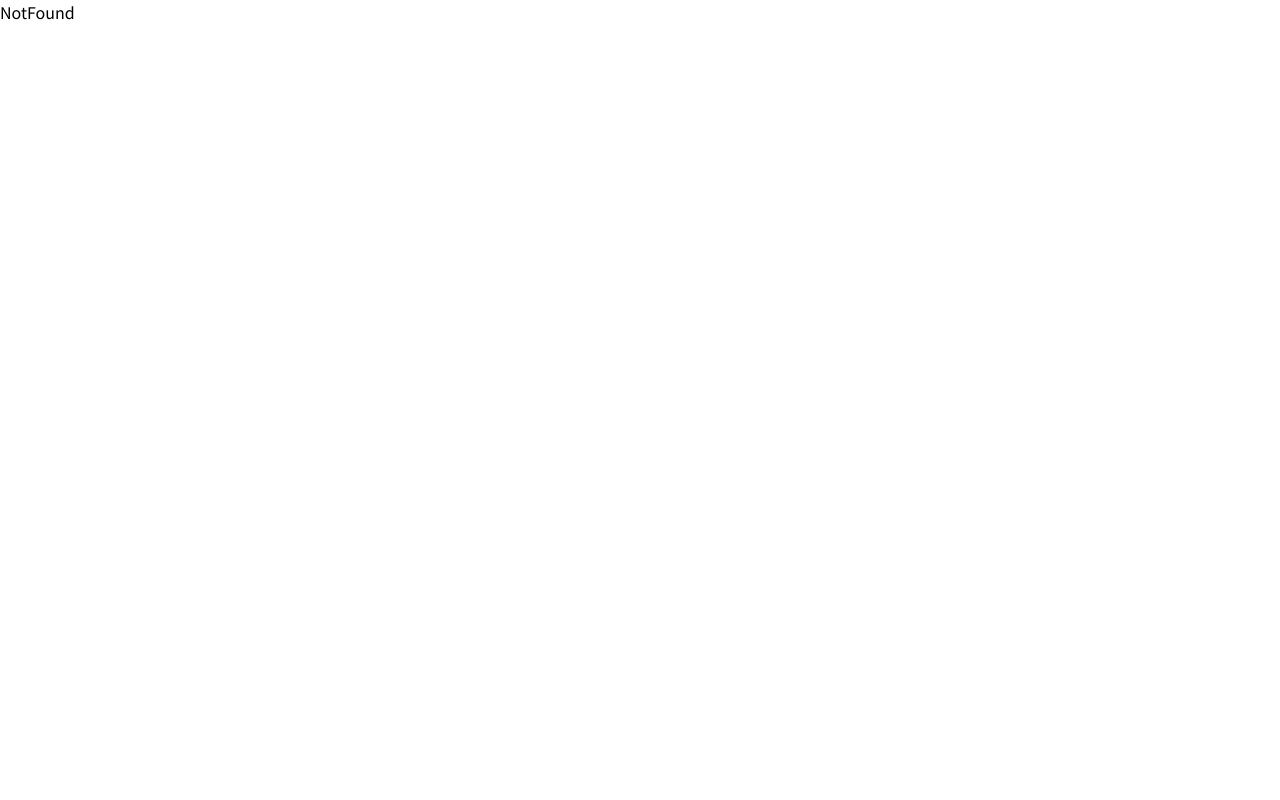
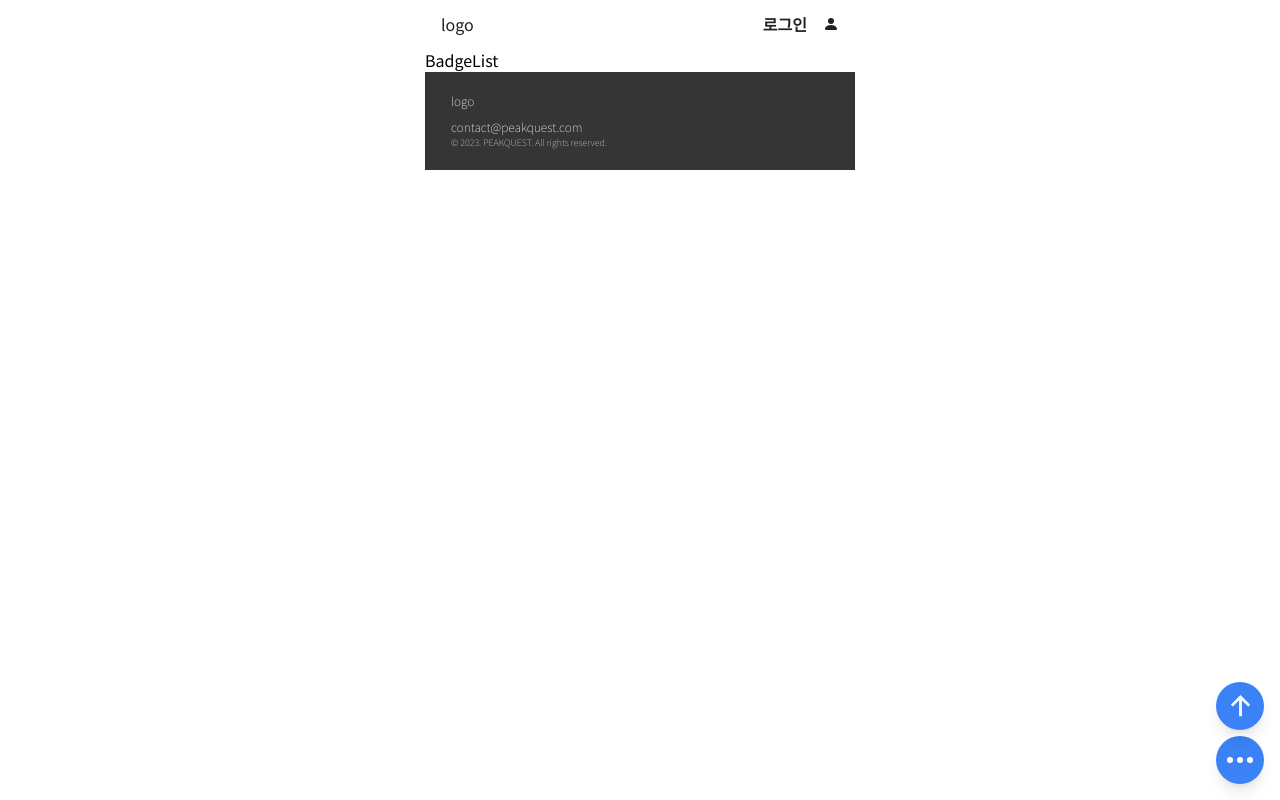
Before and after one commit to Digital-Guardians/peak-quest, a React (Vite) app in the folder peak-quest/: page /mypage/badgelist in a window 1280 px wide. Before the commit this address had no page. Built offline with nearby package versions, Linux system fonts and the light colour scheme.

Commit message:
[feat] badgeList page 추가

```diff
--- /dev/null
+++ b/peak-quest/src/pages/user/BadgeList.tsx
@@ -0,0 +1,5 @@
+import React from "react";
+
+export default function BadgeList() {
+  return <div>BadgeList</div>;
+}
```
Also changed, not shown: peak-quest/src/main.tsx (+6 -1 lines).
